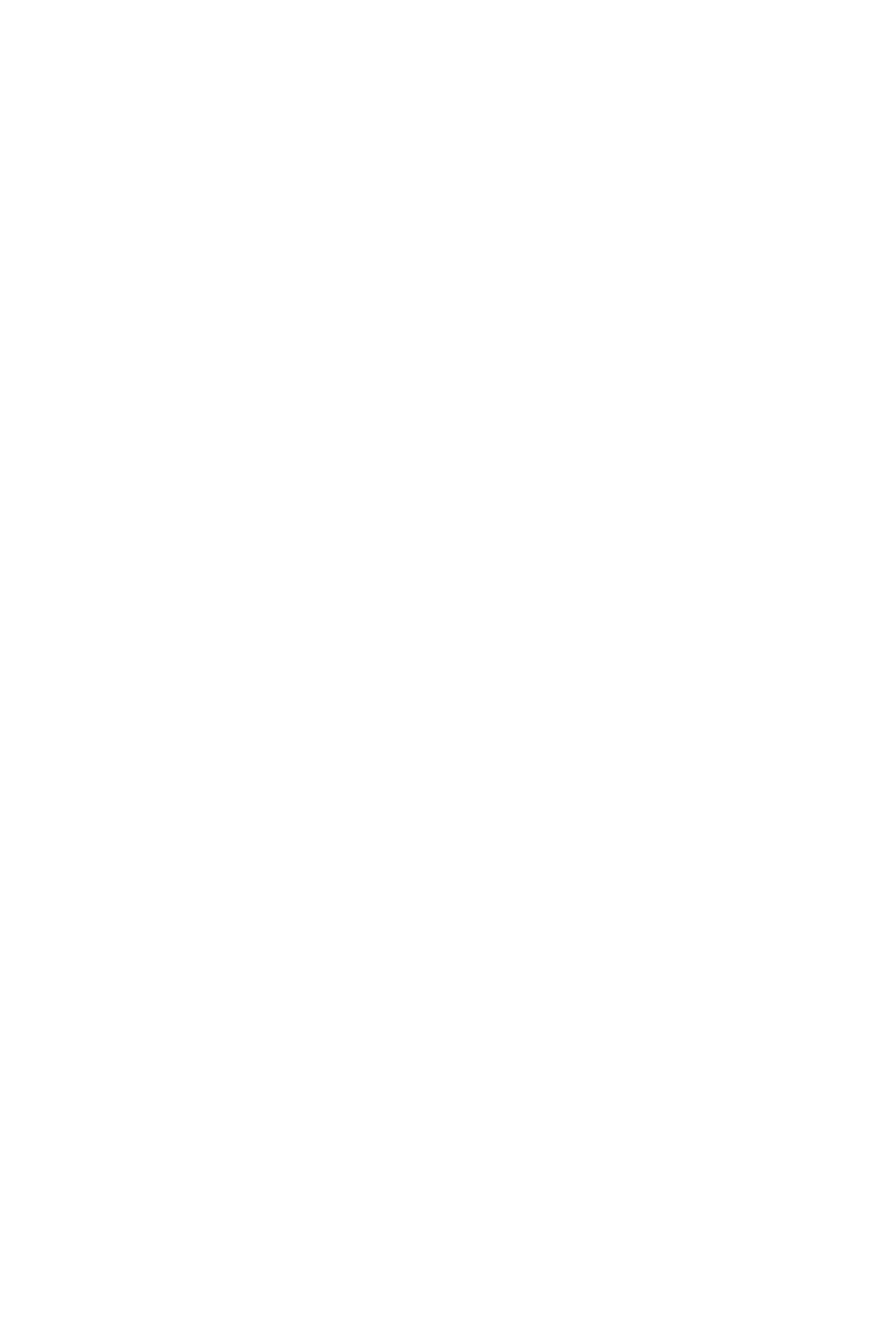
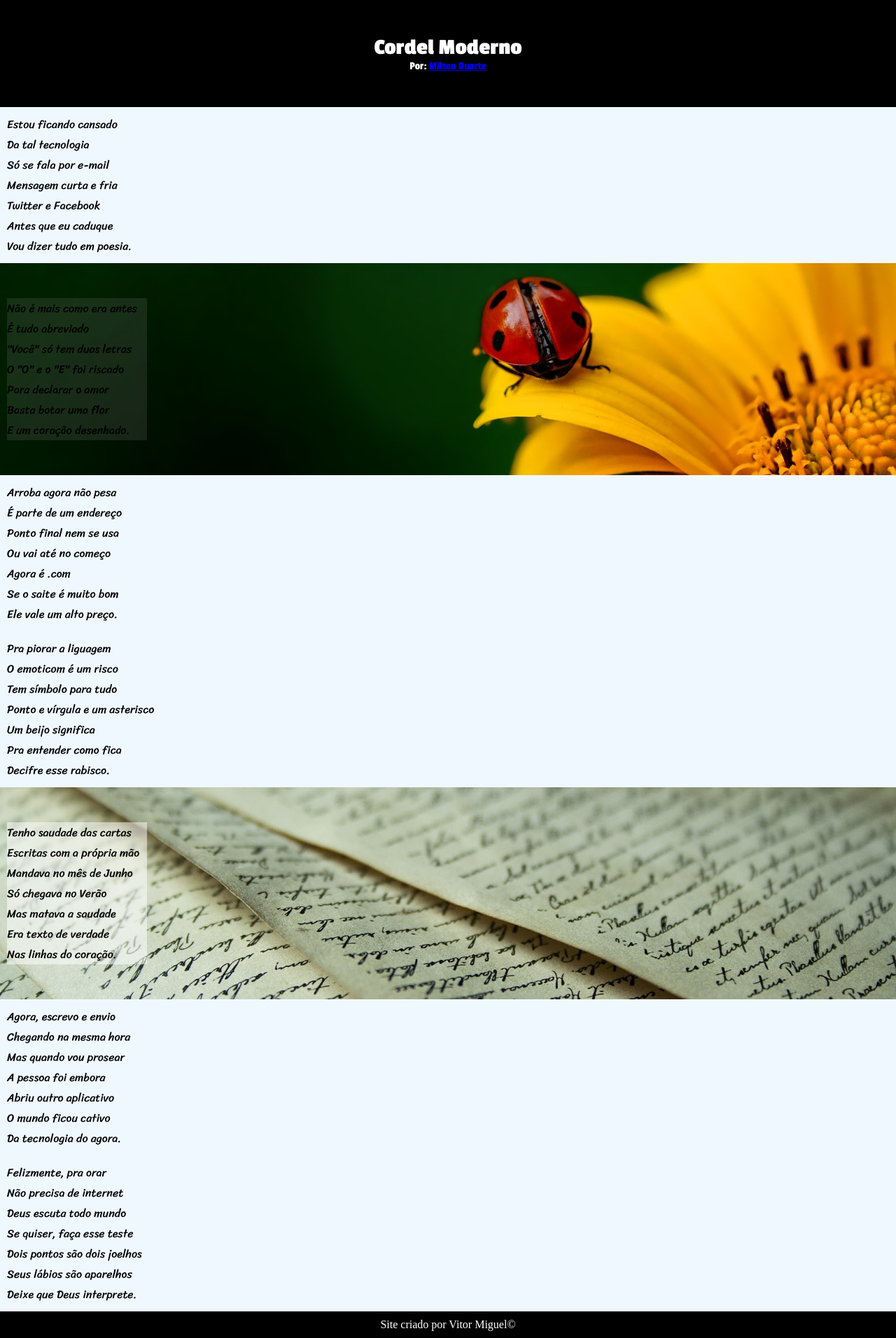
Before and after one commit to VitinhoUlti/cordel-mordel, a plain HTML site: page index.html in a window 1280 px wide. Shown: the whole page at 70% size. Before the commit the page ends 800 px from the top, so only its background shows below. Drawn offline with Linux system fonts and the light colour scheme.

Commit message:
cordel
...

```diff
--- a/index.html
+++ b/index.html
@@ -4,11 +4,79 @@
     <meta charset="UTF-8">
     <meta name="viewport" content="width=device-width, initial-scale=1.0">
     <title>Cordel Moderno</title>
+    <link rel="shortcut icon" href="imagens/background001.jpg" type="image/x-icon">
+    <link rel="stylesheet" href="style.css">
 </head>
 <body>
     <header>
+        <h1 id="cordeltitulo">Cordel Moderno</h1>
+        <p id="milton">Por: <a href="https://www.recantodasletras.com.br/poesias/3186743"  target="_blank">Milton Duarte</a></p>
     </header>
     <main>
+        <article>
+            <p>Estou ficando cansado <br>
+                Da tal tecnologia <br>
+                Só se fala por e-mail <br>
+                Mensagem curta e fria <br>
+                Twitter e Facebook <br>
+                Antes que eu caduque <br>
+                Vou dizer tudo em poesia.</p>
+        </article>
+        <article id="article2">
+            <p>Não é mais como era antes <br>
+                É tudo abreviado <br>
+                "Você" só tem duas letras <br>
+                O "O" e o "E" foi riscado <br>
+                Para declarar o amor <br>
+                Basta botar uma flor <br>
+                E um coração desenhado.</p>
+        </article>
+        <article>
+            <p>Arroba agora não pesa <br>
+                É parte de um endereço <br>
+                Ponto final nem se usa <br>
+                Ou vai até no começo <br>
+                Agora é .com <br>
+                Se o saite é muito bom <br>
+                Ele vale um alto preço.</p>
+        </article>
+        <article>
+            <p>Pra piorar a liguagem <br>
+                O emoticom é um risco <br>
+                Tem símbolo para tudo <br>
+                Ponto e vírgula e um asterisco <br>
+                Um beijo significa <br>
+                Pra entender como fica <br>
+                Decifre esse rabisco.</p>
+        </article>
+        <article id="article3">
+            <p>Tenho saudade das cartas <br>
+                Escritas com a própria mão <br>
+                Mandava no mês de Junho <br>
+                Só chegava no Verão <br>
+                Mas matava a saudade <br>
+                Era texto de verdade <br>
+                Nas linhas do coração.</p>
+        </article>
+        <article>
+            <p>Agora, escrevo e envio <br>
+                Chegando na mesma hora <br>
+                Mas quando vou prosear <br>
+                A pessoa foi embora <br>
+                Abriu outro aplicativo <br>
+                O mundo ficou cativo <br>
+                Da tecnologia do agora.</p>
+        </article>
+        <article>
+            <p>Felizmente, pra orar <br>
+                Não precisa de internet <br>
+                Deus escuta todo mundo <br>
+                Se quiser, faça esse teste <br>
+                Dois pontos são dois joelhos <br>
+                Seus lábios são aparelhos <br>
+                Deixe que Deus interprete.</p>
+        </article>
     </main>
+    <footer><p>Site criado por Vitor Miguel&copy;</p></footer>
 </body>
 </html>
--- /dev/null
+++ b/style.css
@@ -0,0 +1,57 @@
+@charset "UTF-8";
+
+@import url('https://fonts.googleapis.com/css2?family=Bebas+Neue&family=Passion+One:wght@400;700;900&display=swap');
+@import url('https://fonts.googleapis.com/css2?family=Sriracha&display=swap');
+:root {
+    --font1: 'Passion One', serif;
+    --font2: 'Sriracha', sans-serif;
+}
+* {
+    margin: 0%;
+}
+header {
+    background-color: black;
+    color: white;
+    max-width: 100000px;
+    text-align: center;
+    padding: 50px;
+    position: relative;
+    font-family: var(--font1);
+    margin: auto;
+    outline: 100px;
+    outline-color: black;
+}
+a:hover {
+    color: white;
+}
+article {
+    background-color: aliceblue;
+    padding: 10px 10px 10px 10px;
+}
+article > p {
+    font-family: var(--font2);
+}
+article#article2 > p {
+    background-color: rgba(128, 128, 128, 0.178);
+    width: 200px;
+}
+article#article2 {
+    padding: 50px 10px 50px 10px;    background: white url(imagens/background001.jpg) center fixed;
+    background-size: cover;
+}
+article#article3 {
+    padding: 50px 10px 50px 10px;
+    background: white url(imagens/background002.jpg) center fixed;
+    background-size: cover;
+}
+article#article3 > p {
+    background-color: rgba(255, 255, 255, 0.514);
+    width: 200px;
+}
+footer {
+    background-color: black;
+    color: white;
+    text-align: center;
+    max-width: 10000px;
+    padding: 10px;
+}
```
Also changed, not shown: cordel-moderno.txt (added), imagens/background001.jpg (added), imagens/background002.jpg (added).
